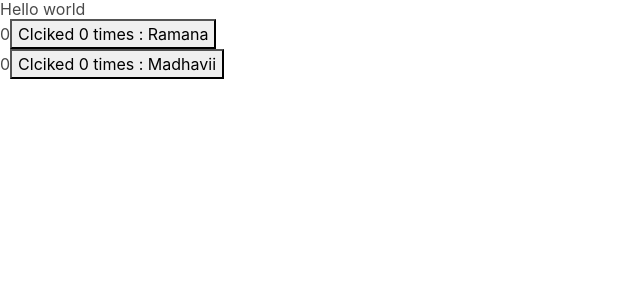
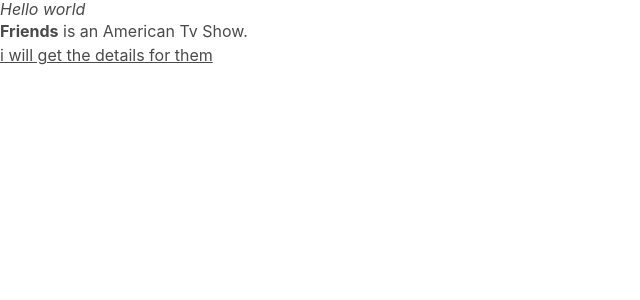
Before and after one commit to madhavi-anneboina/my-reactapp, a React (Create React App) app: page / in a window 1280 px wide. Shown: the top 300 px of the page, without its empty margins (0-640 px from the left). Built offline with nearby package versions, Linux system fonts and the light colour scheme.

Commit message:
chages added

```diff
--- a/src/App.js
+++ b/src/App.js
@@ -23,11 +23,17 @@
 import ErrorBoundary from "./components/ErrorBoundary";
 import ClickCounter from "./components/ClickCounter";
 import ClickHover from "./components/ClickHover";
+import User from "./components/User";
+import CounterOne from "./components/CounterOne";
+import ClickCounterTwo from "./components/ClickCounterTwo";
+import HoverCounterTwo from "./components/HoverCounterTwo";
 
 const App = () => {
   return (
     <div>
-      <h1>Hello world</h1>
+      <h1><i>Hello world</i></h1>
+      <p> <b>Friends</b> is an American Tv Show.<br/><u> i will get the details for them</u></p>
+
       {/* <Greet name="ramana">
         <p>How are you doing props</p>
       </Greet>
@@ -52,7 +58,7 @@
       {/* <RefsDemo /> */}
       {/* <ForwardRefParentInput /> */}
       {/* <PortalDemo /> */}
-        {/* <ErrorBoundary>
+      {/* <ErrorBoundary>
          <Hero heroName="Batman" />
         <Hero heroName="Superman" />
         </ErrorBoundary>
@@ -61,10 +67,21 @@
         <Hero heroName="Joker" />
         </ErrorBoundary> */}
 
-        <ClickCounter name= "Ramana" />
-        <ClickHover />
+      {/* <ClickCounter name= "Ramana" />
+        <ClickHover /> */}
 
+      {/* <User render= {(isLoggedIn) => isLoggedIn ? "Ramana" : "Guest"} /> */}
 
+      {/* <CounterOne
+        render={(count, incrementCount) => (
+          <ClickCounterTwo count={count} incrementCount={incrementCount} />
+        )}
+      />
+      <CounterOne
+        render={(count, incrementCount) => (
+          <HoverCounterTwo count={count} incrementCount={incrementCount} />
+        )}
+      /> */}
     </div>
   );
 };
--- /dev/null
+++ b/src/components/ClickCounterTwo.js
@@ -0,0 +1,15 @@
+import React, { Component } from 'react'
+
+ class ClickCounterTwo extends Component {
+  render() {
+    const {count,incrementCount} = this.props
+    return (
+      <div>
+          <h1>{count}</h1>
+          <button onClick={incrementCount}>Clcik {count} time</button>
+      </div>
+    )
+  }
+}
+
+export default ClickCounterTwo
--- /dev/null
+++ b/src/components/CounterOne.js
@@ -0,0 +1,24 @@
+import React from "react";
+
+class CounterOne extends React.Component{
+    constructor(props) {
+        super(props);
+        this.state = {
+          count: 0,
+        };
+      }
+      incrementCount = () => {
+        this.setState((prevState) => {
+          return { count: prevState.count};
+        });
+      };
+    render(){
+        return(
+            <div>
+             {this.props.render(this.state.count, this.incrementCount)}
+            </div>
+        )
+    }
+}
+
+export default CounterOne
--- /dev/null
+++ b/src/components/HoverCounterTwo.js
@@ -0,0 +1,15 @@
+import React, { Component } from 'react'
+
+ class HoverCounterTwo extends Component {
+  render() {
+    const {count,incrementCount} = this.props
+    return (
+      <div>
+        <h1>{count}</h1>
+          <button onMouseOver={incrementCount}>Clcik {count} time</button>
+      </div>
+    )
+  }
+}
+
+export default HoverCounterTwo
--- /dev/null
+++ b/src/components/User.js
@@ -0,0 +1,17 @@
+import React from "react";
+
+class User extends React.Component{
+    constructor(props){
+        super(props)
+    }
+    render(){
+        const {render} = this.props
+        return(
+            <div>
+              <h1>{render()}</h1>
+            </div>
+        )
+    }
+}
+
+export default User
```
